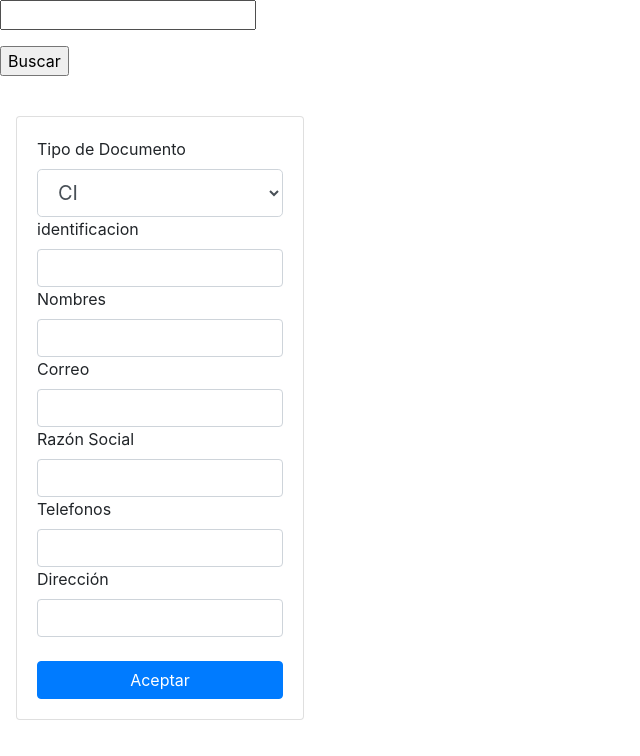
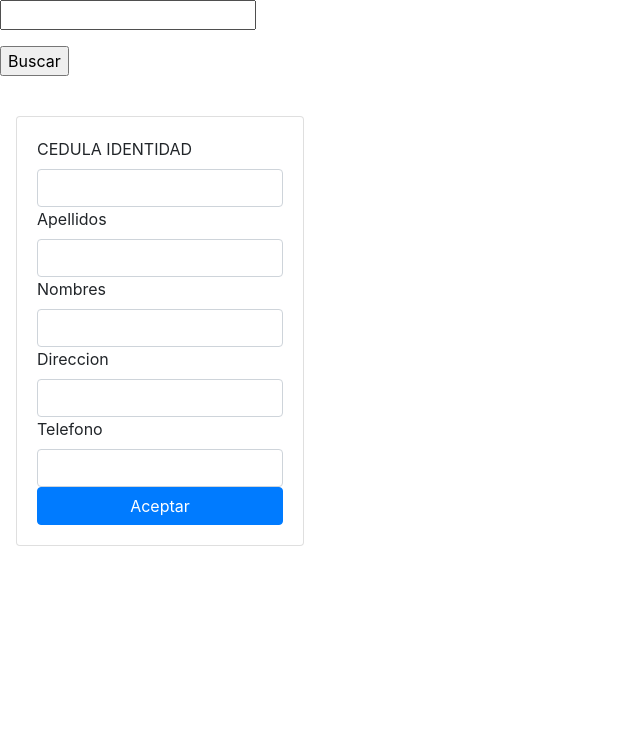
Before and after one commit to CristianPoma16/CRUDNODEMONGO, a website: page view/index.html in a window 1280 px wide. Shown: the whole page, without its empty margins (0-640 px from the left). Drawn offline with nearby package versions, Linux system fonts and the light colour scheme.

Commit message:
06/02/2020

```diff
--- a/view/index.html
+++ b/view/index.html
@@ -24,24 +24,16 @@
             <div class="form-group">
                 <div class="card">
                     <div class="card-body">
-                        <label>Tipo de Documento</label>
-                        <select class="form-control form-control-lg" name="type_document">
-                            <option value="CI">CI</option>
-                            <option value="RUC">RUC</option>
-                            <option value="PS">PS</option>
-                        </select>
-                        <label>identificacion</label>
-                        <input type="text" class="form-control" name="identification">
+                        <label>CEDULA IDENTIDAD</label>
+                        <input type="text" class="form-control" name="dni">
+                        <label>Apellidos</label>
+                        <input type="text" class="form-control" name="apellidos">
                         <label>Nombres</label>
-                        <input type="text" class="form-control" name="names">
-                        <label>Correo</label>
-                        <input type="text" class="form-control" name="email">
-                        <label>Razón Social</label>
-                        <input type="text" class="form-control" name="reason_social">
-                        <label>Telefonos</label>
-                        <input type="text" class="form-control" name="phones">
-                        <label>Dirección</label>
-                        <input type="text" class="form-control" name="direction"><br>
+                        <input type="text" class="form-control" name="nombres">
+                        <label>Direccion</label>
+                        <input type="text" class="form-control" name="direccion">
+                        <label>Telefono</label>
+                        <input type="text" class="form-control" name="telefono">
                         <input type="submit" class="btn btn-primary btn-block" value="Aceptar">
                     </div>
                 </div>
```
